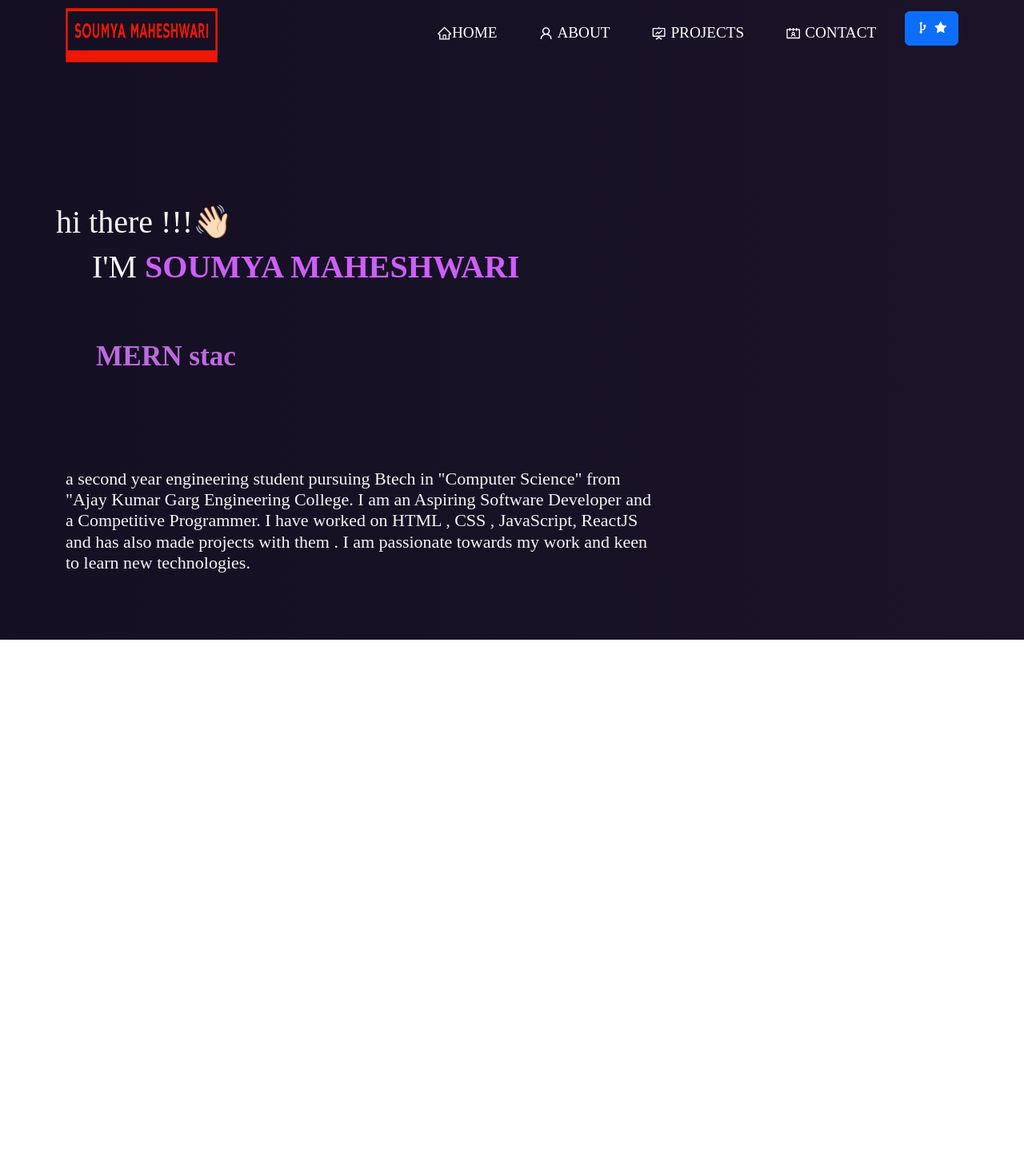
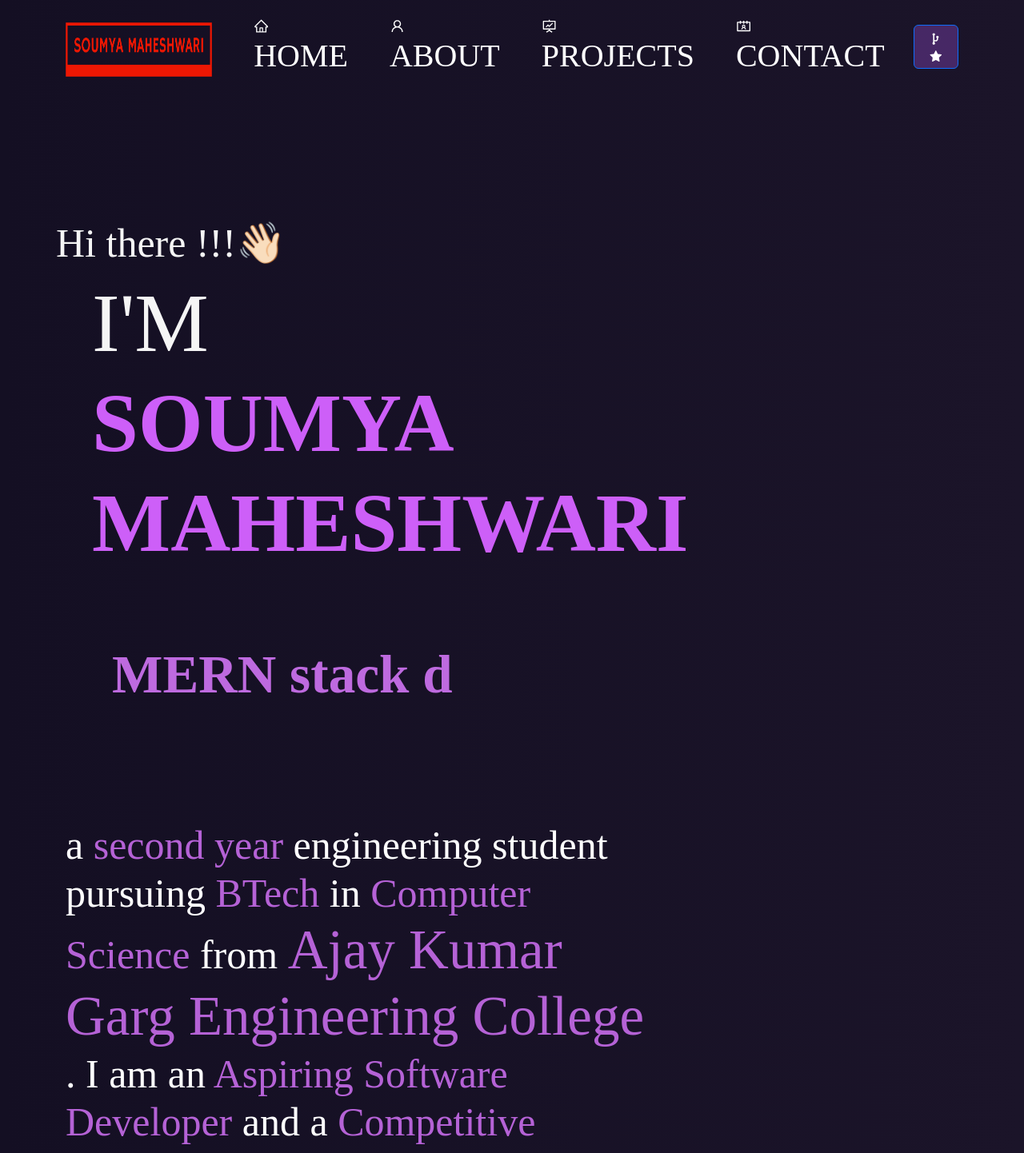
Before and after one commit to soumya-maheshwari/my_Portfolio, a React (Create React App) app: page / in a window 1280 px wide. Shown: the top 1442 px of the page at 80% size. Before the commit the page ends 800 px from the top, so only its background shows below. Built offline with nearby package versions, Linux system fonts and the light colour scheme.

Commit message:
header styled

```diff
--- a/src/App.js
+++ b/src/App.js
@@ -33,9 +33,10 @@ function App() {
   return (
     <>
       <Router>
-        <Preloader load={load} />
+        {/* <Preloader load={load} /> */}
         <div className="App" id={load ? "no-scroll" : "scroll"}>
           <Header />
+
           <ScrollToTop />
           <Routes>
             <Route path="/" exact element={<Home />} />
@@ -44,8 +45,11 @@ function App() {
             <Route path="/projects" exact element={<Projects />} />
             <Route path="/contact" exact element={<Contact />} />
           </Routes>
+
+          <Footer />
         </div>
       </Router>
+      {/* <Contact /> */}
       {/* <Footer /> */}
     </>
   );
--- a/src/components/Footer/Footer.js
+++ b/src/components/Footer/Footer.js
@@ -1,73 +1,82 @@
+// import React from "react";
+// import { Container, Row, Col } from "react-bootstrap";
+// import {
+//   AiFillGithub,
+//   AiOutlineTwitter,
+//   AiFillInstagram,
+// } from "react-icons/ai";
+// import { FaLinkedinIn } from "react-icons/fa";
+// import "./footer.css";
+
+// function Footer() {
+//   let date = new Date();
+//   let year = date.getFullYear();
+//   return (
+//     <Container fluid className="footer">
+//       <Row>
+//         <Col md="4" className="footer-copywright">
+//           <h3 style="footer-heading">
+//             Designed and Developed by SOUMYA MAHESHWARI
+//           </h3>
+//         </Col>
+//         <Col md="4" className="footer-copywright">
+//           <h3>Copyright © {year} SM</h3>
+//         </Col>
+//         <Col md="4" className="footer-body">
+//           <ul className="footer-icons">
+//             <li className="social-icons">
+//               <a
+//                 href="https://github.com/soumya-maheshwari"
+//                 style={{ color: "white" }}
+//                 target="_blank"
+//                 rel="noopener noreferrer"
+//               >
+//                 <AiFillGithub />
+//               </a>
+//             </li>
+//             <li className="social-icons">
+//               <a
+//                 href=""
+//                 style={{ color: "white" }}
+//                 target="_blank"
+//                 rel="noopener noreferrer"
+//               >
+//                 <AiOutlineTwitter />
+//               </a>
+//             </li>
+//             <li className="social-icons">
+//               <a
+//                 href="https://www.linkedin.com/in/soumya-maheshwari-a4397a229/"
+//                 style={{ color: "white" }}
+//                 target="_blank"
+//                 rel="noopener noreferrer"
+//               >
+//                 <FaLinkedinIn />
+//               </a>
+//             </li>
+//             <li className="social-icons">
+//               <a
+//                 href="https://www.instagram.com/soumya__maheshwari"
+//                 style={{ color: "white" }}
+//                 target="_blank"
+//                 rel="noopener noreferrer"
+//               >
+//                 <AiFillInstagram />
+//               </a>
+//             </li>
+//           </ul>
+//         </Col>
+//       </Row>
+//     </Container>
+//   );
+// }
+
+// export default Footer;
+
 import React from "react";
-import { Container, Row, Col } from "react-bootstrap";
-import {
-  AiFillGithub,
-  AiOutlineTwitter,
-  AiFillInstagram,
-} from "react-icons/ai";
-import { FaLinkedinIn } from "react-icons/fa";
-import "./footer.css";
-function Footer() {
-  let date = new Date();
-  let year = date.getFullYear();
-  return (
-    <Container fluid className="footer">
-      <Row>
-        <Col md="4" className="footer-copywright">
-          <h3 style="footer-heading">
-            Designed and Developed by SOUMYA MAHESHWARI
-          </h3>
-        </Col>
-        <Col md="4" className="footer-copywright">
-          <h3>Copyright © {year} SM</h3>
-        </Col>
-        <Col md="4" className="footer-body">
-          <ul className="footer-icons">
-            <li className="social-icons">
-              <a
-                href="https://github.com/soumya-maheshwari"
-                style={{ color: "white" }}
-                target="_blank"
-                rel="noopener noreferrer"
-              >
-                <AiFillGithub />
-              </a>
-            </li>
-            <li className="social-icons">
-              <a
-                href=""
-                style={{ color: "white" }}
-                target="_blank"
-                rel="noopener noreferrer"
-              >
-                <AiOutlineTwitter />
-              </a>
-            </li>
-            <li className="social-icons">
-              <a
-                href="https://www.linkedin.com/in/soumya-maheshwari-a4397a229/"
-                style={{ color: "white" }}
-                target="_blank"
-                rel="noopener noreferrer"
-              >
-                <FaLinkedinIn />
-              </a>
-            </li>
-            <li className="social-icons">
-              <a
-                href="https://www.instagram.com/soumya__maheshwari"
-                style={{ color: "white" }}
-                target="_blank"
-                rel="noopener noreferrer"
-              >
-                <AiFillInstagram />
-              </a>
-            </li>
-          </ul>
-        </Col>
-      </Row>
-    </Container>
-  );
-}
+
+const Footer = () => {
+  return <div>footer</div>;
+};
 
 export default Footer;
--- a/src/components/Header/Header.js
+++ b/src/components/Header/Header.js
@@ -56,12 +56,13 @@ const Header = () => {
             <Nav.Item>
               <Nav.Link as={Link} to="/" onClick={() => setExpand(false)}>
                 <AiOutlineHome style={{ marginBottom: "2px" }} />
-                HOME
+                <h1 className="items">HOME</h1>
               </Nav.Link>
             </Nav.Item>
             <Nav.Item>
               <Nav.Link as={Link} to="/about" onClick={() => setExpand(false)}>
-                <AiOutlineUser style={{ marginBottom: "2px" }} /> ABOUT
+                <AiOutlineUser style={{ marginBottom: "2px" }} />
+                <h1 className="items">ABOUT</h1>
               </Nav.Link>
             </Nav.Item>
             <Nav.Item>
@@ -73,7 +74,7 @@ const Header = () => {
                 <AiOutlineFundProjectionScreen
                   style={{ marginBottom: "2px" }}
                 />{" "}
-                PROJECTS
+                <h1 className="items"> PROJECTS</h1>
               </Nav.Link>
             </Nav.Item>
             <Nav.Item>
@@ -82,7 +83,8 @@ const Header = () => {
                 to="/contact"
                 onClick={() => setExpand(false)}
               >
-                <AiOutlineContacts style={{ marginBottom: "2px" }} /> CONTACT
+                <AiOutlineContacts style={{ marginBottom: "2px" }} />
+                <h1 className="items">CONTACT</h1>
               </Nav.Link>
             </Nav.Item>
             <Nav.Item className="fork-btn">
--- a/src/components/Header/header.css
+++ b/src/components/Header/header.css
@@ -63,6 +63,9 @@
   opacity: 0.9 !important;
 }
 
+/* .items {
+  font-size: 30px;
+} */
 @media (max-width: 767px) {
   .navbar {
     padding: 1rem 2rem !important;
@@ -78,8 +81,9 @@
 }
 
 .logo {
+  margin-left: 0px;
   height: 3.4em !important;
-  width: 9.5em !important;
+  width: 10.5em !important;
 }
 
 .navbar-nav .nav-link {
@@ -127,3 +131,25 @@
 .navbar-nav .nav-item a:hover::after {
   width: 100%;
 }
+
+.fork-btn {
+  font-size: 2.1em !important;
+  padding-top: 20px !important;
+}
+
+.fork-btn-inner {
+  line-height: 1.4em !important;
+  background-color: #934cce5e !important;
+  padding: 0.25rem 1.1rem !important;
+  vertical-align: middle !important;
+  text-align: center !important;
+}
+
+.fork-btn-inner:hover {
+  transform: translateY(-2px) !important;
+  background-color: #a24dd386 !important;
+  border-color: #a24dd386 !important;
+}
+.fork-btn-inner::after {
+  display: none !important;
+}
--- a/src/components/Home/Home.js
+++ b/src/components/Home/Home.js
@@ -3,18 +3,20 @@ import { Container, Row, Col } from "react-bootstrap";
 import Particle from "../Particle";
 import Type from "./Type";
 import "./home.css";
+import Footer from "../../components/Footer/Footer";
 import Home2 from "./Home2";
+import Contact from "../Contact/Contact";
 const Home = () => {
   return (
     <div>
       <section>
         <Container fluid className="home-section" id="home">
-          <Particle />
+          {/* <Particle /> */}
           <Container className="home-content">
             <Row>
               <Col md={7} className="home-header">
-                <h1>
-                  hi there !!!
+                <h1 style={{ fontSize: 50 }}>
+                  Hi there !!!
                   <span className="wave"> 👋🏻</span>
                 </h1>
                 <h1 className="heading-name">
@@ -22,7 +24,7 @@ const Home = () => {
                   <strong className="main-name"> SOUMYA MAHESHWARI</strong>
                 </h1>
 
-                <div style={{ padding: 50, textAlign: "left" }}>
+                <div style={{ padding: 70, textAlign: "left" }}>
                   <Type />
                 </div>
               </Col>
@@ -30,6 +32,8 @@ const Home = () => {
           </Container>
         </Container>
         <Home2 />
+        <Contact />
+        <Footer />
       </section>
     </div>
   );
--- a/src/components/Home/Home2.js
+++ b/src/components/Home/Home2.js
@@ -10,12 +10,14 @@ const Home2 = () => {
         <Row>
           <Col md={8} className="home-about-description">
             <h1 className="intro">
-              a second year engineering student pursuing Btech in "Computer
-              Science" from "Ajay Kumar Garg Engineering College. I am an
-              Aspiring Software Developer and a Competitive Programmer. I have
-              worked on HTML , CSS , JavaScript, ReactJS and has also made
-              projects with them . I am passionate towards my work and keen to
-              learn new technologies.
+              a <span> second year</span> engineering student pursuing{" "}
+              <span>BTech </span> in <span>Computer Science</span> from{" "}
+              <span className="clg"> Ajay Kumar Garg Engineering College </span>
+              . I am an <span> Aspiring Software Developer </span>and a
+              <span> Competitive Programmer </span>. I have worked on{" "}
+              <span className="lang"> HTML , CSS , JavaScript, ReactJS</span>{" "}
+              and has also made projects with them . I am passionate towards my
+              work and keen to learn new technologies.
             </h1>
           </Col>
           {/* <Col md={4} className="myavtar">
--- a/src/components/Home/Type.js
+++ b/src/components/Home/Type.js
@@ -1,7 +1,9 @@
 import React from "react";
 import TypewriterComponent from "typewriter-effect";
+
 const Type = () => {
   return (
+    <>
       <TypewriterComponent
         options={{
           strings: [
@@ -14,6 +16,7 @@ const Type = () => {
           deleteSpeed: 40,
         }}
       ></TypewriterComponent>
+    </>
   );
 };
 
--- a/src/components/Home/home.css
+++ b/src/components/Home/home.css
@@ -33,7 +33,7 @@
 }
 
 .home-header {
-  padding-top: 80px !important;
+  padding-top: 100px;
 }
 .home-section {
   position: relative;
@@ -41,48 +41,48 @@
   /* background-color: red; */
   background-position: top center;
   background-repeat: no-repeat;
-  padding-bottom: 30px !important;
-  padding-top: 30px !important;
+  padding-bottom: 30px;
+  padding-top: 30px;
 }
 .home-content {
-  padding: 9rem 0 2rem !important;
+  padding: 9rem 0 2rem;
   color: whitesmoke;
   text-align: left;
 }
-.heading {
-  font-size: 2.4em !important;
-  padding-left: 50px !important;
-}
+/* .heading {
+  font-size: 2.4em ;
+  padding-left: 50px ;
+} */
 
 .heading-name {
-  font-size: 2.5em !important;
-  padding-left: 45px !important;
+  font-size: 6.5em;
+  padding-left: 45px;
 }
 
 .main-name {
   color: #cd5ff8;
 }
 .Typewriter__wrapper {
-  font-size: 2.2em !important;
-  color: #be6adf !important;
-  font-weight: 600 !important;
+  font-size: 4.2em;
+  color: #be6adf;
+  font-weight: 600;
 }
 .Typewriter__cursor {
-  font-size: 2.4em !important;
-  color: #b562d6 !important;
+  font-size: 3.4em;
+  color: #b562d6;
 }
 
 @media (max-width: 767px) {
   .Typewriter__wrapper {
-    font-size: 1.4em !important;
-    font-weight: 500 !important;
-    position: absolute !important;
+    font-size: 1.4em;
+    font-weight: 500;
+    position: absolute;
   }
   .Typewriter__cursor {
-    display: none !important;
+    display: none;
   }
 }
 .myAvtar {
-  justify-content: center !important;
-  padding-top: 9em !important;
+  justify-content: center;
+  padding-top: 9em;
 }
--- a/src/components/Home/home2.css
+++ b/src/components/Home/home2.css
@@ -1,8 +1,19 @@
 .intro {
-  color: whitesmoke;
-  font-size: 22px;
+  color: white;
+  font-size: 50px;
 }
 
+span {
+  color: #b562d6;
+}
+
+.clg {
+  font-size: 69px;
+}
+.lang {
+  font-style: italic;
+  color: aqua;
+}
 .myavtar {
   justify-content: center !important;
   padding-top: 90px !important;
```
Lines whose indentation alone changed are shown as unchanged.
